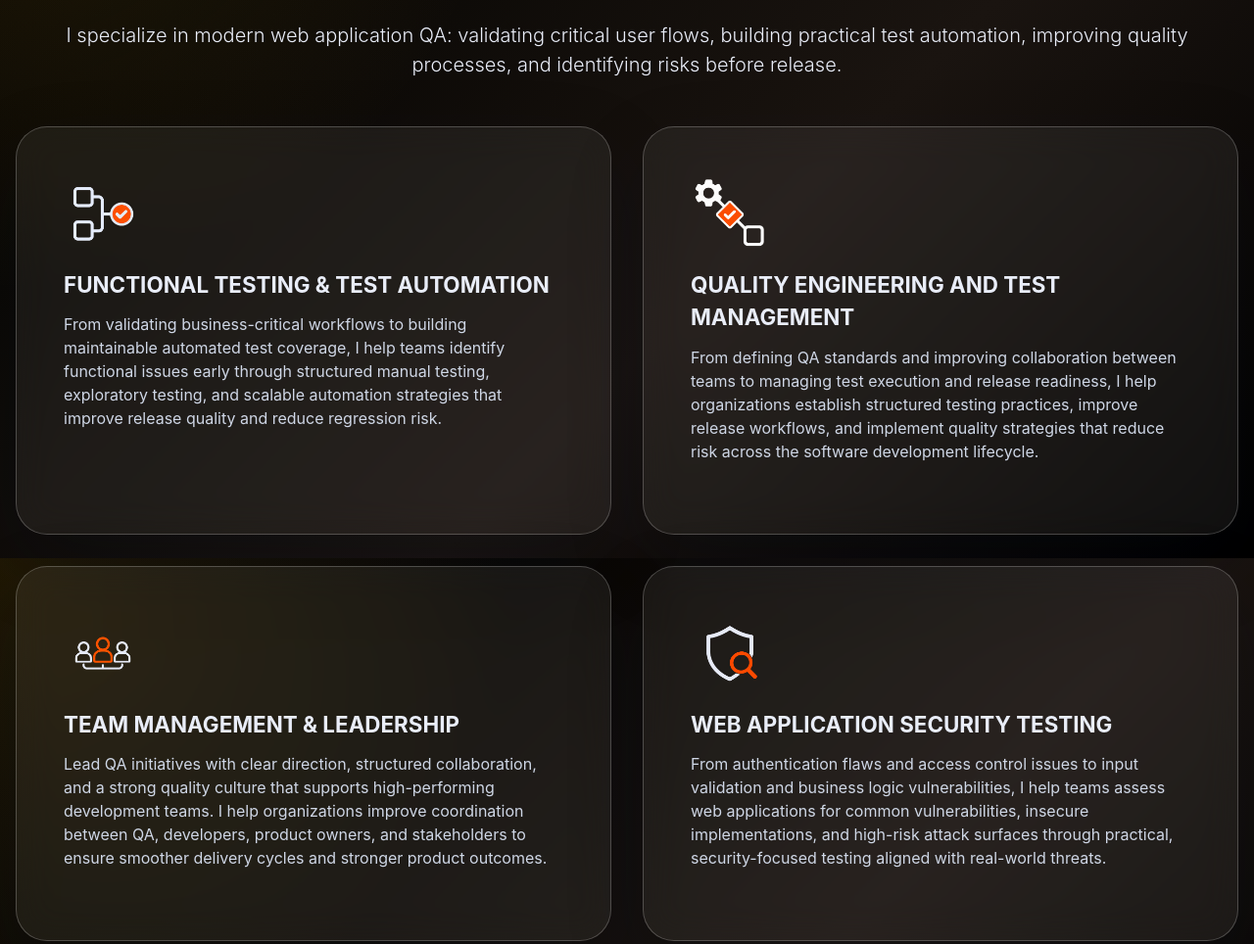
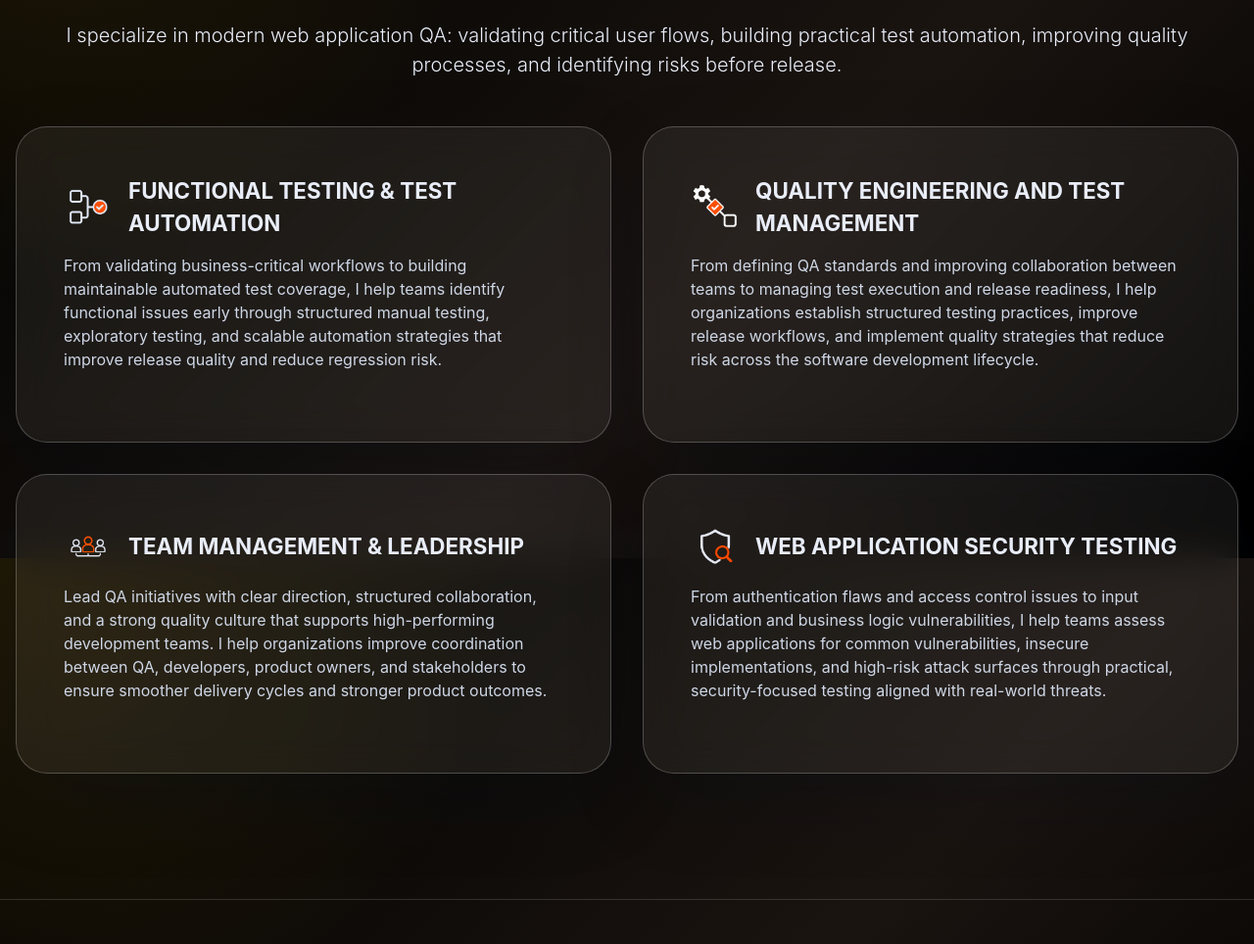
Before and after one commit to jvwilliam/jvwilliam.github.io, a plain HTML site: page index.html in a window 1280 px wide. Shown: the part 1030-1994 px from the top of the page at 98% size. Drawn offline with Linux system fonts and the light colour scheme; a web font is replaced by a local one.

Commit message:
update expertise card heading placement to reduce white space

```diff
--- a/css/styles.css
+++ b/css/styles.css
@@ -697,22 +697,21 @@ p {
   transition: transform 0.3s ease, box-shadow 0.3s ease;
 }
 
-.expertise-card:hover {
-  transform: translateY(-0.25rem);
-  border-color: rgba(254, 74, 0, 0.35);
-  box-shadow: 0 20px 70px rgba(0, 0, 0, 0.12);
+.expertise-card-header {
+  display: flex;
+  align-items: center;
+  gap: 1rem;
+  margin-bottom: 0.875rem;
 }
 
 .expertise-card-icon {
-  width: 5rem;
-  height: 5rem;
+  flex: 0 0 3.125rem;
+  width: 3.125rem;
+  height: 3.125rem;
   display: inline-flex;
   align-items: center;
   justify-content: center;
-  background-color: transparent;
-  color: var(--accent-color);
-  border-radius: 1rem;
-  margin-bottom: 1rem;
+  margin-bottom: 0;
 }
 
 .expertise-card-icon img {
@@ -723,12 +722,18 @@ p {
 }
 
 .expertise-card-title {
-  margin-bottom: 0.75rem;
+  margin-bottom: 0rem;
 }
 
 .expertise-card-description {
   margin-bottom: 1.5rem;
   color: var(--muted-color);
+}
+
+.expertise-card:hover {
+  transform: translateY(-0.25rem);
+  border-color: rgba(254, 74, 0, 0.35);
+  box-shadow: 0 20px 70px rgba(0, 0, 0, 0.12);
 }
 
 .expertise-card-cta {
--- a/index.html
+++ b/index.html
@@ -132,17 +132,21 @@
                     </div>
                     <div class="expertise-cards-grid mb-5">
                         <div class="expertise-card">
-                            <div class="expertise-card-icon">
-                                <i class="fa fa-code"></i>
+                            <div class="expertise-card-header">
+                                <div class="expertise-card-icon">
+                                    <img src="assets/img/expertise_icons/management-leadership.png" alt="" width="64" height="64">
+                                </div>
+                                <h3 class="expertise-card-title">Functional Testing & Test Automation</h3>
                             </div>
-                            <h3 class="expertise-card-title">Functional Testing & Test Automation</h3>
                             <p class="expertise-card-description">From validating business-critical workflows to building maintainable automated test coverage, I help teams identify functional issues early through structured manual testing, exploratory testing, and scalable automation strategies that improve release quality and reduce regression risk.</p>
                         </div>
                         <div class="expertise-card">
-                            <div class="expertise-card-icon">
-                                <i class="fa fa-cogs"></i>
+                            <div class="expertise-card-header">
+                                <div class="expertise-card-icon">
+                                    <img src="assets/img/expertise_icons/management-leadership.png" alt="" width="64" height="64"></i>
+                                </div>
+                                <h3 class="expertise-card-title">Quality Engineering and Test Management</h3>
                             </div>
-                            <h3 class="expertise-card-title">Quality Engineering and Test Management</h3>
                             <p class="expertise-card-description">From defining QA standards and improving collaboration between teams to managing test execution and release readiness, I help organizations establish structured testing practices, improve release workflows, and implement quality strategies that reduce risk across the software development lifecycle.</p>
                         </div>
                         <div class="expertise-card">
--- a/js/scripts.js
+++ b/js/scripts.js
@@ -122,10 +122,12 @@ function renderExpertise(expertise = []) {
     expertise.forEach(({title, description, icon}) => {
         html += `
             <div class="expertise-card">
-                <div class="expertise-card-icon">
-                    <img src="${escapeHTML(icon)}" alt="" width="64" height="64"></img>
+                <div class="expertise-card-header">
+                    <div class="expertise-card-icon">
+                        <img src="${escapeHTML(icon)}" alt="" width="64" height="64"></img>
+                    </div>
+                    <h3 class="expertise-card-title">${escapeHTML(title)}</h3>
                 </div>
-                <h3 class="expertise-card-title">${escapeHTML(title)}</h3>
                 <p class="expertise-card-description">${escapeHTML(description)}</p>
             </div>
         `;
```
